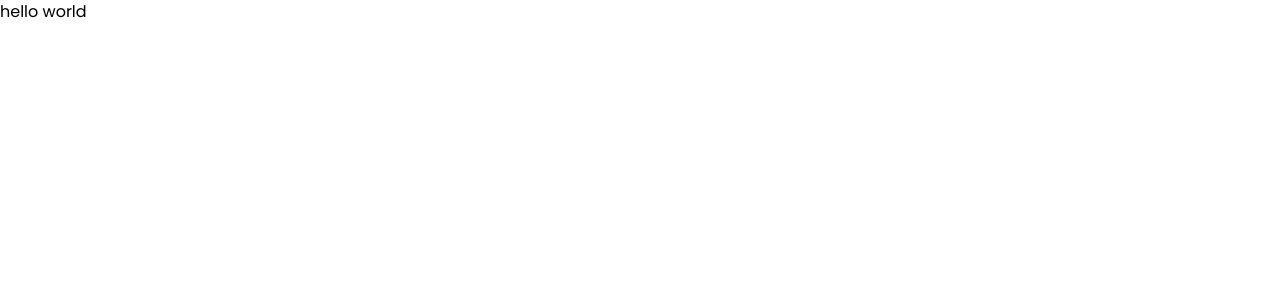
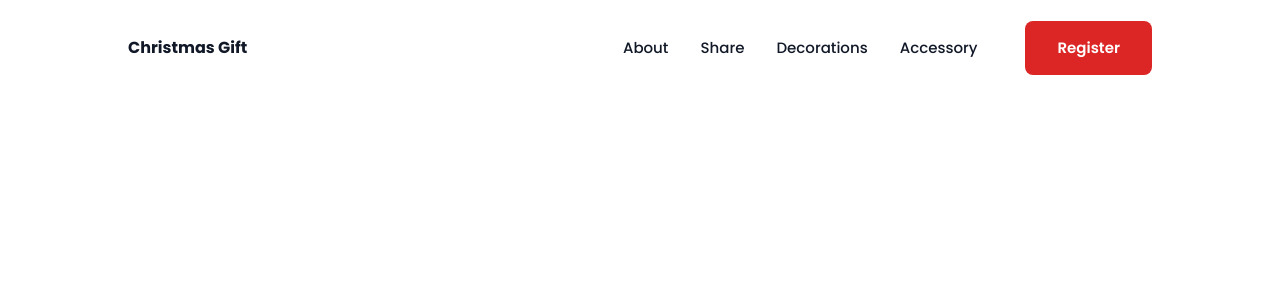
Before and after one commit to fajarfadillahh/christmas-gift-react-tailwind, a React (Vite) app: page / in a window 1280 px wide. Shown: the top 300 px of the page. Built offline with nearby package versions, Linux system fonts and the light colour scheme.

Commit message:
create Homepage & Header.jsx components

```diff
--- a/src/App.jsx
+++ b/src/App.jsx
@@ -1,9 +1,16 @@
 import React from "react";
+import { BrowserRouter as Router, Routes, Route } from "react-router-dom";
+
+import { Homepage } from "./pages/Homepage";
 
 export default function App() {
   return (
-    <div>
-      <h1>hello world</h1>
-    </div>
+    <>
+      <Router>
+        <Routes>
+          <Route exact path="/" element={<Homepage />} />
+        </Routes>
+      </Router>
+    </>
   );
 }
--- a/src/assets/styles/_reusables.css
+++ b/src/assets/styles/_reusables.css
@@ -12,7 +12,7 @@
 
   /* button class */
   .button {
-    @apply flex items-center justify-center rounded-xl bg-red-600 py-4 px-8 text-[15px] font-semibold text-white hover:bg-red-700;
+    @apply flex items-center justify-center rounded-lg bg-red-600 py-4 px-8 text-[15px] font-semibold text-white hover:bg-red-700;
   }
 
   /* container class */
--- /dev/null
+++ b/src/components/Header.jsx
@@ -0,0 +1,60 @@
+import React, { useState } from "react";
+import { Link } from "react-router-dom";
+import { RiMenu2Line, RiCloseLine } from "react-icons/ri";
+
+export default function Header() {
+  const [menuOpen, setMenuOpen] = useState(false);
+
+  const setMenuHandler = () => {
+    setMenuOpen((even) => !even);
+  };
+
+  return (
+    <div className="header fixed top-0 left-0 z-20 w-full bg-white transition-all duration-300">
+      <div className="header__container container flex h-24 items-center justify-between">
+        <Link
+          to="/"
+          className="header__logo text-md font-bold text-gray-900 hover:text-red-600"
+        >
+          Christmas Gift
+        </Link>
+
+        <div
+          className={`header__menu fixed top-24 left-0 w-full origin-top bg-white py-8 px-16 text-center shadow-lg transition-all duration-300 md:static md:top-0 md:flex md:w-auto md:scale-y-100 md:items-center md:gap-12 md:bg-transparent md:p-0 md:opacity-100 md:shadow-none ${
+            menuOpen ? "scale-y-100 opacity-100" : "scale-y-0 opacity-0"
+          }`}
+        >
+          <ul className="header__list flex flex-col gap-6 md:flex-row md:gap-8">
+            {[
+              ["About", "/about"],
+              ["Share", "/share"],
+              ["Decorations", "/decorations"],
+              ["Accessory", "/acccessory"],
+            ].map(([title, url]) => (
+              <li>
+                <Link
+                  key={url}
+                  to={url}
+                  className="header__link text-[15px] font-medium text-gray-900 hover:text-red-600"
+                >
+                  {title}
+                </Link>
+              </li>
+            ))}
+          </ul>
+
+          <Link to="/sign-in" className="header__button button mt-6 md:mt-0">
+            Register
+          </Link>
+        </div>
+
+        <div
+          className="header__toggle inline-flex cursor-pointer text-[1.3rem] text-gray-900 md:hidden"
+          onClick={setMenuHandler}
+        >
+          {!menuOpen ? <RiMenu2Line /> : <RiCloseLine />}
+        </div>
+      </div>
+    </div>
+  );
+}
--- /dev/null
+++ b/src/pages/Homepage.jsx
@@ -0,0 +1,11 @@
+import React from "react";
+
+import Header from "../components/Header";
+
+export const Homepage = () => {
+  return (
+    <>
+      <Header />
+    </>
+  );
+};
```
